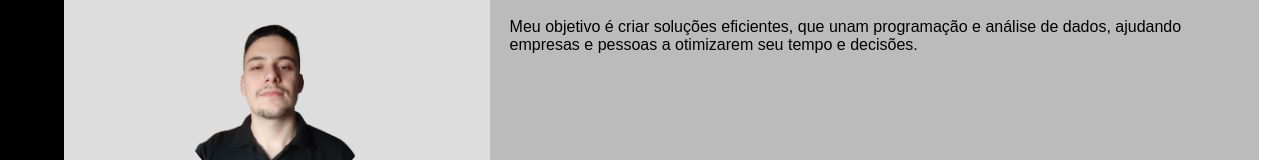
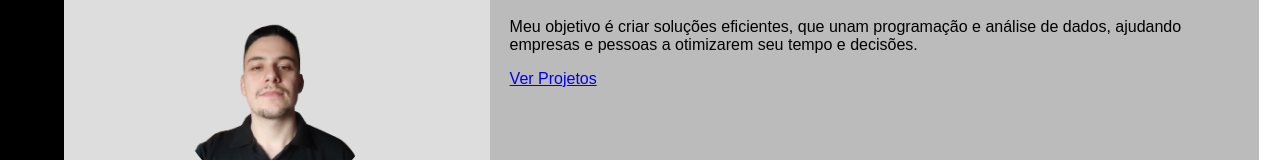
Before and after one commit to gabriel48fernandes/my-portfolio, a plain HTML site: page style/index.html in a window 1280 px wide. Shown: the part 364-524 px from the top of the page. Drawn offline with Linux system fonts and the light colour scheme.

Commit message:
Update index.html

```diff
--- a/style/index.html
+++ b/style/index.html
@@ -64,7 +64,9 @@
                     a otimizarem seu tempo e decisões.
                 </p>
 
-            </div>
+                 <!-- button para direcionar para outro site -->
+        <div class="button-container">
+            <a href="https://sites.google.com/view/gabriel--gtech-systems/in%C3%ADcio" target="_blank" class="button">Ver Projetos</a>
         </div>
 
             </div>
```
